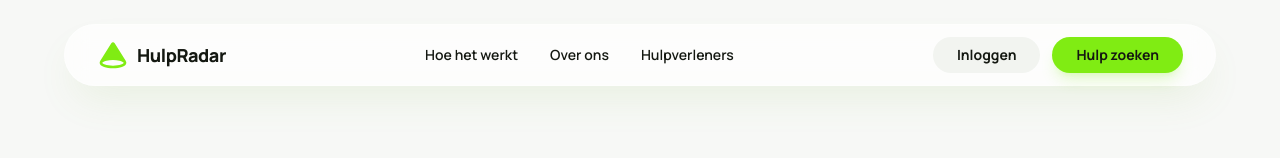
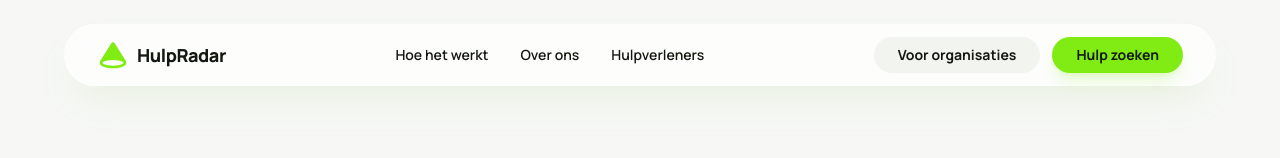
Before and after one commit to rivaldorose/hulpradar, a Next.js app: page / in a window 1280 px wide. Shown: the top 158 px of the page. Built offline with nearby package versions, Linux system fonts and the light colour scheme.

Commit message:
Rename Inloggen button to Voor organisaties for clarity
Co-Authored-By: Claude Opus 4.5 <noreply@anthropic.com>

```diff
--- a/src/app/page.tsx
+++ b/src/app/page.tsx
@@ -46,7 +46,7 @@ export default function HomePage() {
 
           <div className="flex items-center gap-3">
             <Link href="/login" className="px-6 py-2 text-sm font-bold bg-secondary rounded-full">
-              Inloggen
+              Voor organisaties
             </Link>
             <Link href="#zoek-hulp" className="px-6 py-2 text-sm font-bold bg-primary text-primary-foreground rounded-full shadow-lg shadow-primary/20">
               Hulp zoeken
--- a/src/components/layout/Header.tsx
+++ b/src/components/layout/Header.tsx
@@ -30,7 +30,7 @@ export function Header() {
 
         <div className="flex items-center gap-3">
           <Link href="/login" className="px-6 py-2 text-sm font-bold bg-secondary rounded-full">
-            Inloggen
+            Voor organisaties
           </Link>
           <Link href="/#zoek-hulp" className="px-6 py-2 text-sm font-bold bg-primary text-primary-foreground rounded-full shadow-lg shadow-primary/20">
             Hulp zoeken
```
